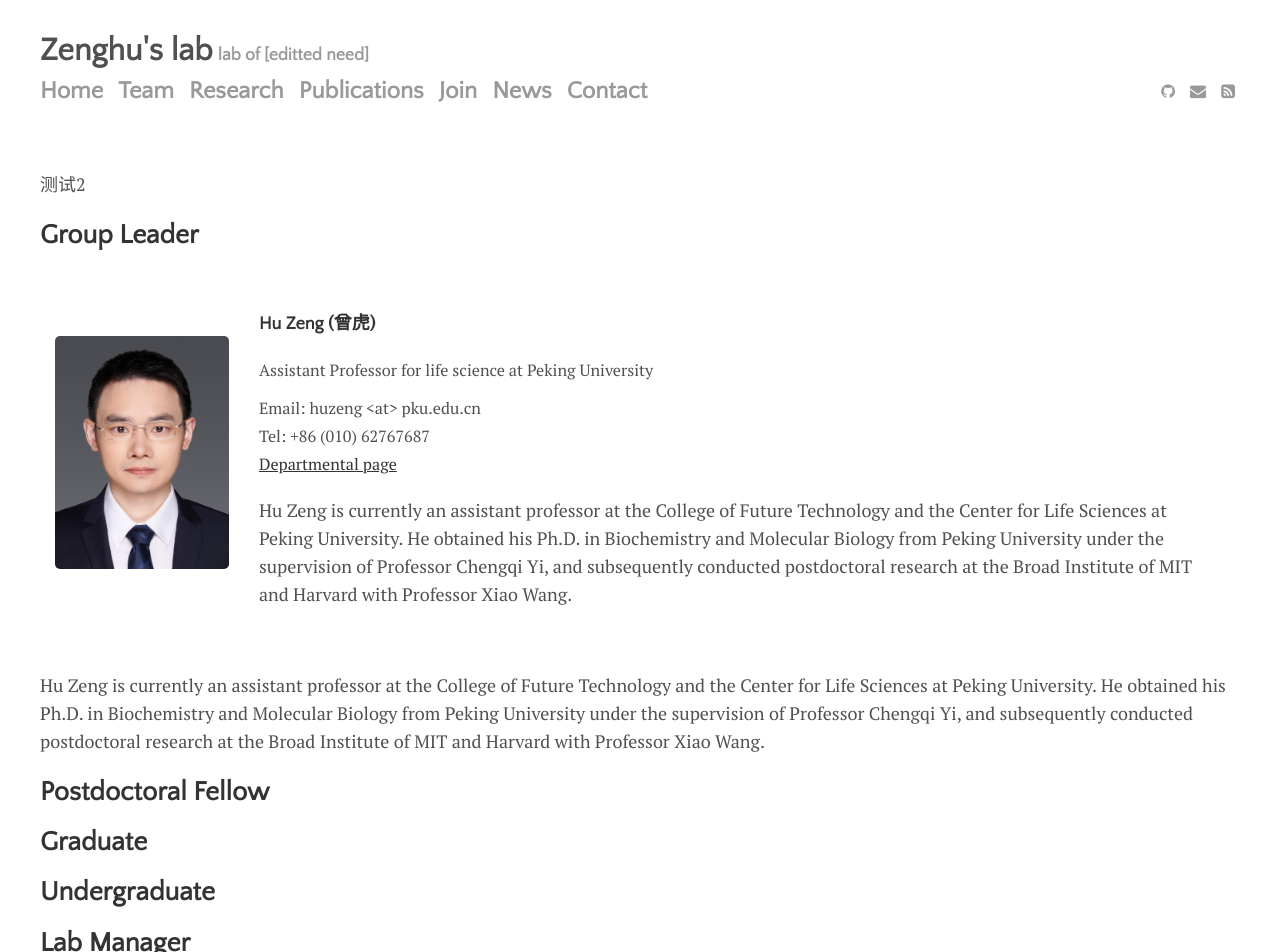
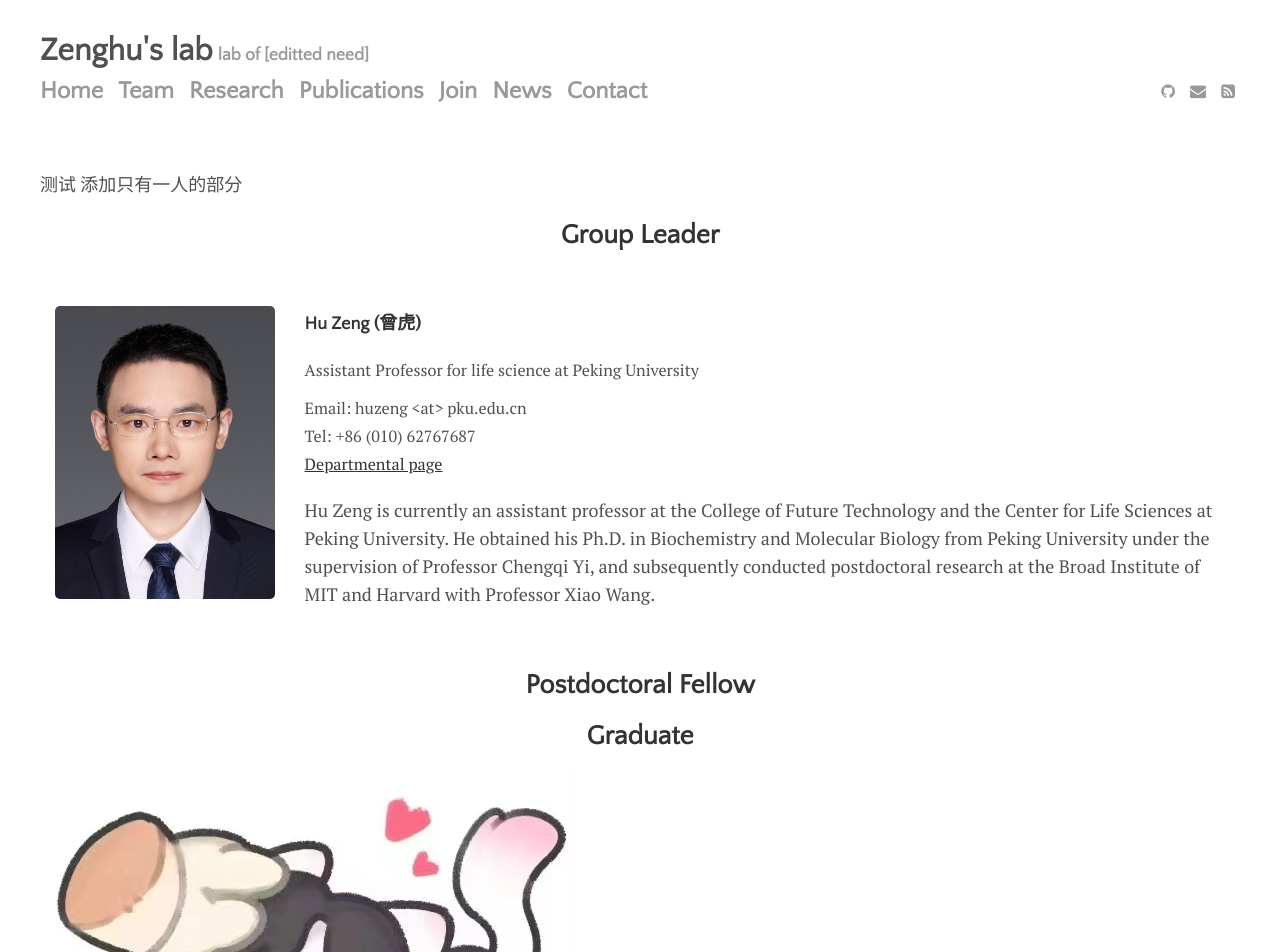
Before and after one commit to ZenghuPKU/zenghupku.github.io, a Jekyll site: the page built from menu/team.md, in a window 1280 px wide and 1400 px high. Shown: the top 952 px of the window. Built offline with Jekyll 4.4.1, drawn with Linux system fonts in a browser that asks for light colours; some of the changed text lies outside the part shown.

Commit message:
test team

```diff
--- a/menu/team.md
+++ b/menu/team.md
@@ -4,13 +4,12 @@
 permalink: /team
 ---
 
-
-测试2
-<h2>Group Leader</h2>
+测试 添加只有一人的部分
+<h2 align="center">Group Leader</h2>
 <table >
 <tr>
 <td >
-<img src=" {{site.baseurl}}/assets/img/team/zenghu.jpg"  width="600px"/>
+<img src=" {{site.baseurl}}/assets/img/team/zenghu.jpg"  width="800px"/>
 </td>
 <td>
 <h4>Hu Zeng (曾虎)</h4>
@@ -24,16 +23,15 @@
 </tr>
 </table>
 
-Hu Zeng is currently an assistant professor at the College of Future Technology and the Center for Life Sciences at Peking University. He obtained his Ph.D. in Biochemistry and Molecular Biology from Peking University under the supervision of Professor Chengqi Yi, and subsequently conducted postdoctoral research at the Broad Institute of MIT and Harvard with Professor Xiao Wang.
-<h2>Postdoctoral Fellow</h2>
+<h2 align="center">Postdoctoral Fellow</h2>
 
-<h2>Graduate</h2>
+<h2 align="center">Graduate</h2>
+<div class="container"> <div class="item"> <img src="{{site.baseurl}}/assets/img/team/test1.jpg" alt=" "> <p>这里是第一张图片的描述文字。</p><p>test1。</p> </div> <div class="item"> <img src="{{site.baseurl}}/assets/img/team/test2.jpg" alt=" "> <p>这里是第二张图片的描述文字。</p> <p>test2</p></div> </div>
+
+<h2 align="center">Undergraduate</h2>
 
 
-<h2>Undergraduate</h2>
-
-
-<h2>Lab Manager</h2>
+<h2 align="center">Lab Manager</h2>
 
 <div align="center">
 <table rules="none">
```
Also changed, not shown: assets/img/team/test1.jpg (added), assets/img/team/test2.jpg (added), 1 other file.
